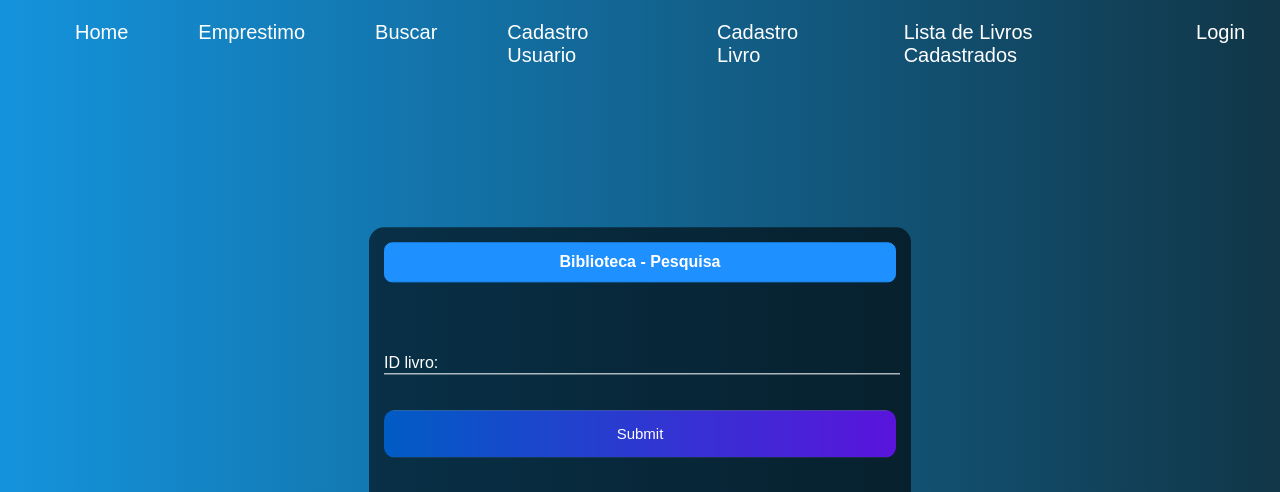
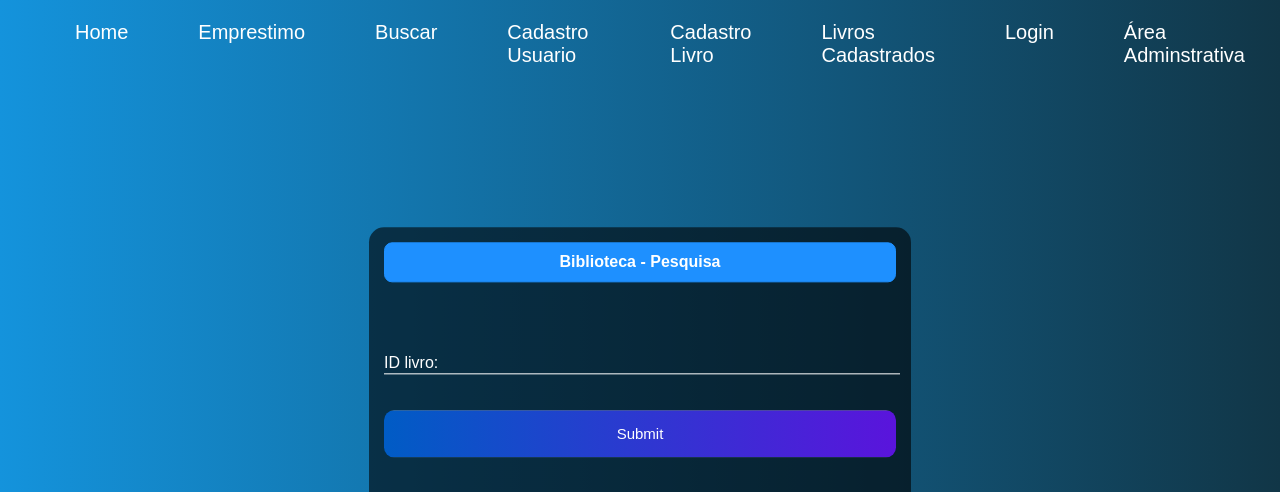
Before and after one commit to Gustav0Oliveira/Biblioteca141, a PHP site: page /views/buscar.php in a window 1280 px wide. Shown: the top 492 px of the page. Run offline with PHP 8.4, Linux system fonts and the light colour scheme.

Commit message:
Adicionei a área de adm no menu

```diff
--- a/views/headerfooter/header.php
+++ b/views/headerfooter/header.php
@@ -15,8 +15,9 @@
                 <li><a class="link"href="buscar.php">Buscar</a></li>
                 <li><a class="link"href="cadastro_usuario.php">Cadastro Usuario</a></li>
                 <li><a class="link"href="cadastro_livro.php">Cadastro Livro</a></li>
-                <li><a class="link"href="lista_livros.php">Lista de Livros Cadastrados</a></li>
+                <li><a class="link"href="lista_livros.php">Livros Cadastrados</a></li>
                 <li><a class="link"href="login.php">Login</a></li>
+                <li><a class="link"href="admin.php">Área Adminstrativa</a></li>
 
             </ul>
 
```
